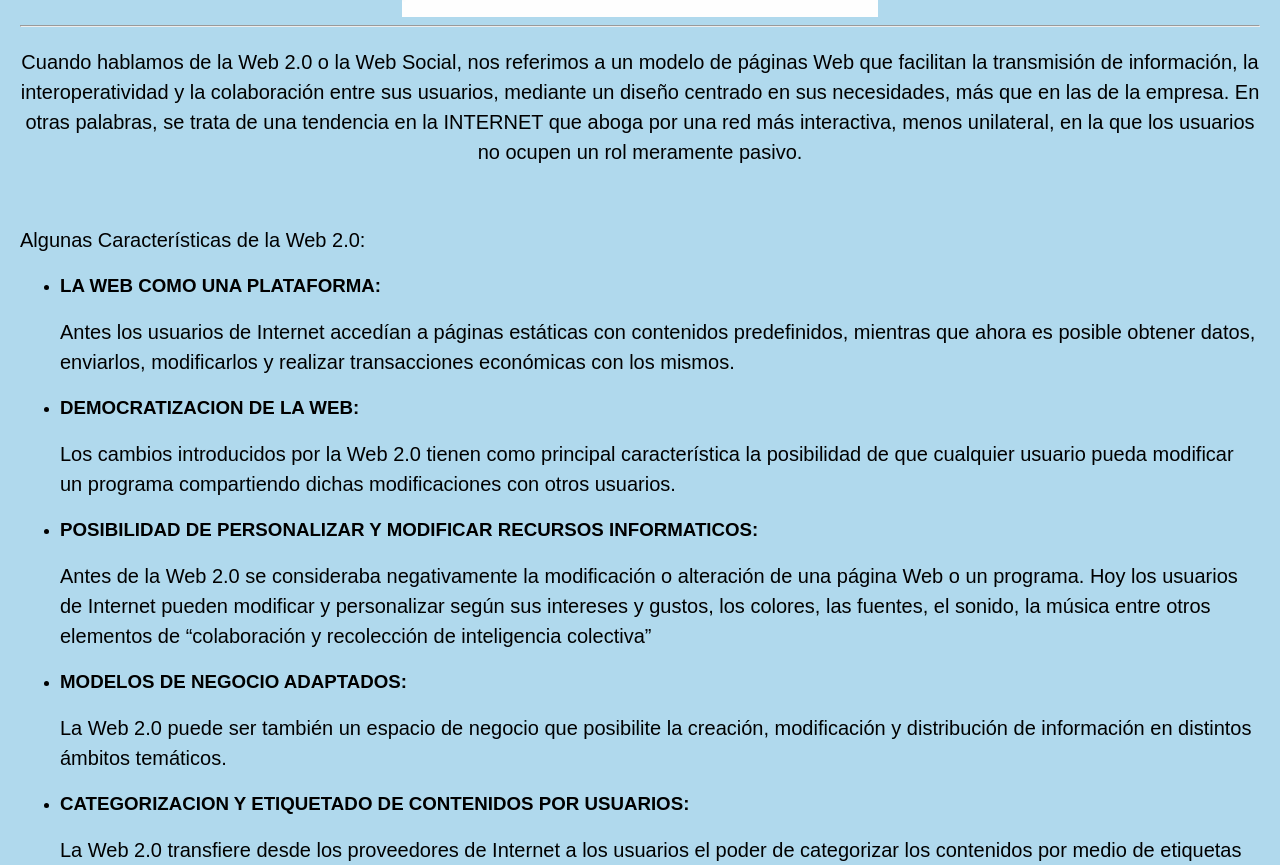
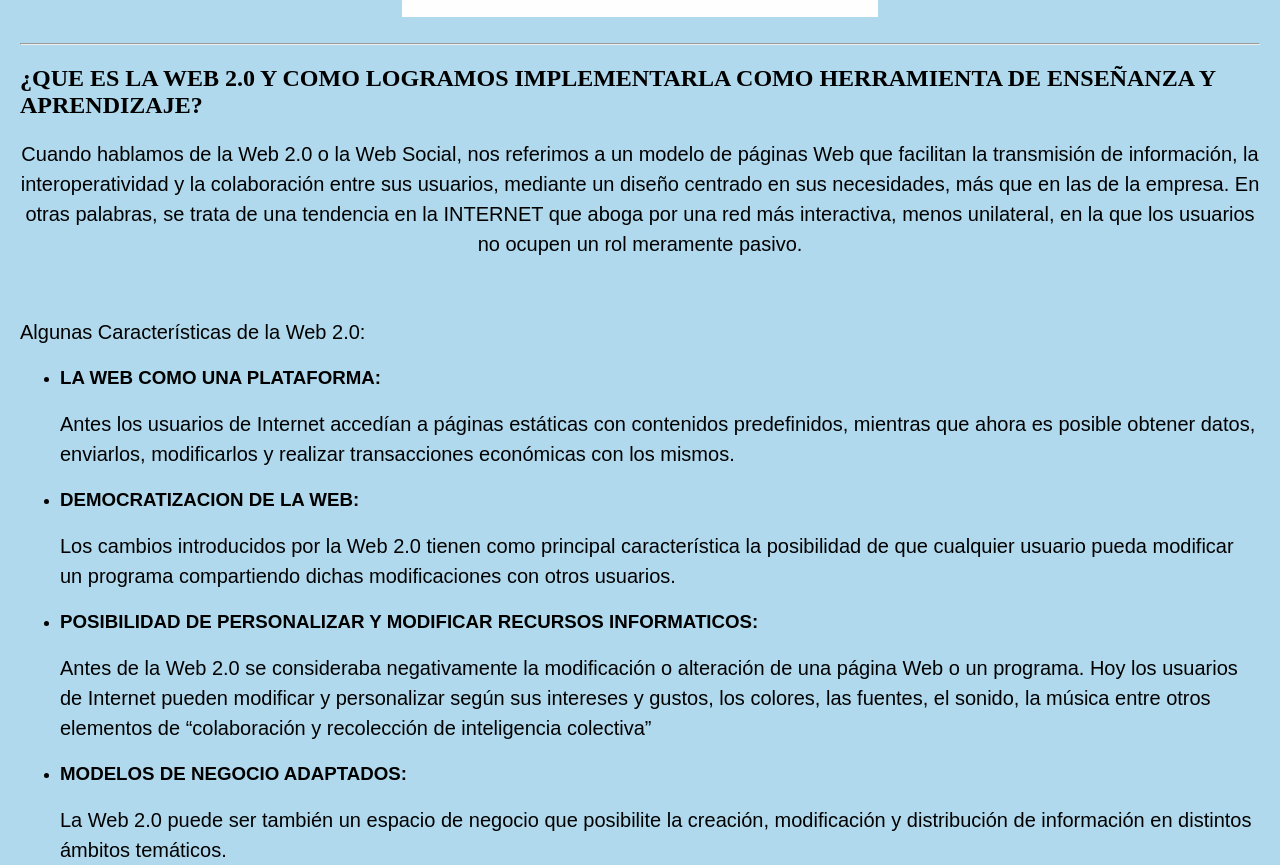
Before and after one commit to Veronica-Perez/Herramientas-Web2.0, a plain HTML site: page index.html in a window 1280 px wide. Shown: the part 1554-2419 px from the top of the page. Drawn offline with Linux system fonts and the light colour scheme.

Commit message:
commit changes

```diff
--- a/index.html
+++ b/index.html
@@ -95,9 +95,11 @@
       </article>
 
       </article>
+      <br>
       <hr>
 
       <!-- Virginia -->
+      <h1 id="tema">¿QUE ES LA WEB 2.0 Y COMO LOGRAMOS IMPLEMENTARLA COMO HERRAMIENTA DE ENSEÑANZA Y APRENDIZAJE?</h1>
       <p id="PrimerP">Cuando hablamos de la Web 2.0 o la Web Social, nos referimos a un modelo de páginas Web que facilitan la transmisión
         de información, la interoperatividad y la colaboración entre sus usuarios, mediante un diseño centrado en sus necesidades,
         más que en las de la empresa. En otras palabras, se trata de una tendencia en la INTERNET que aboga por una red más interactiva,
```
